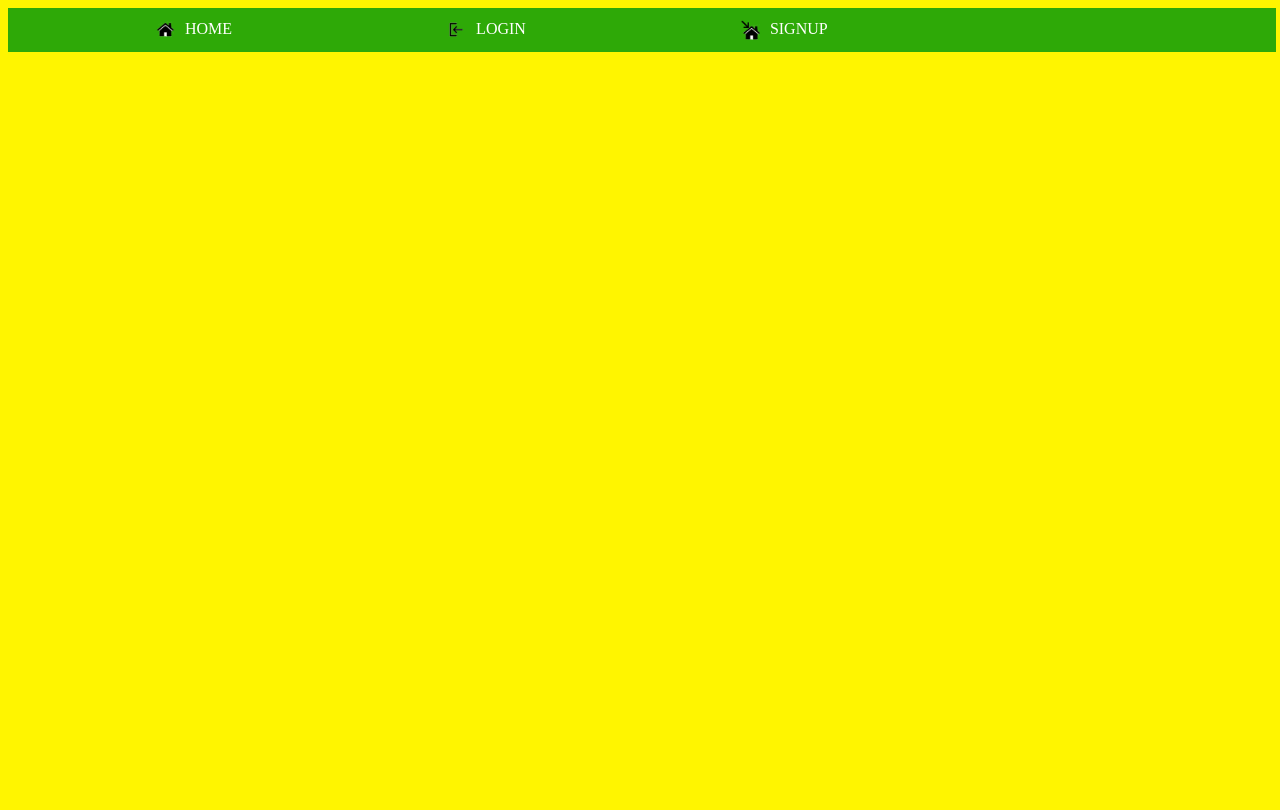
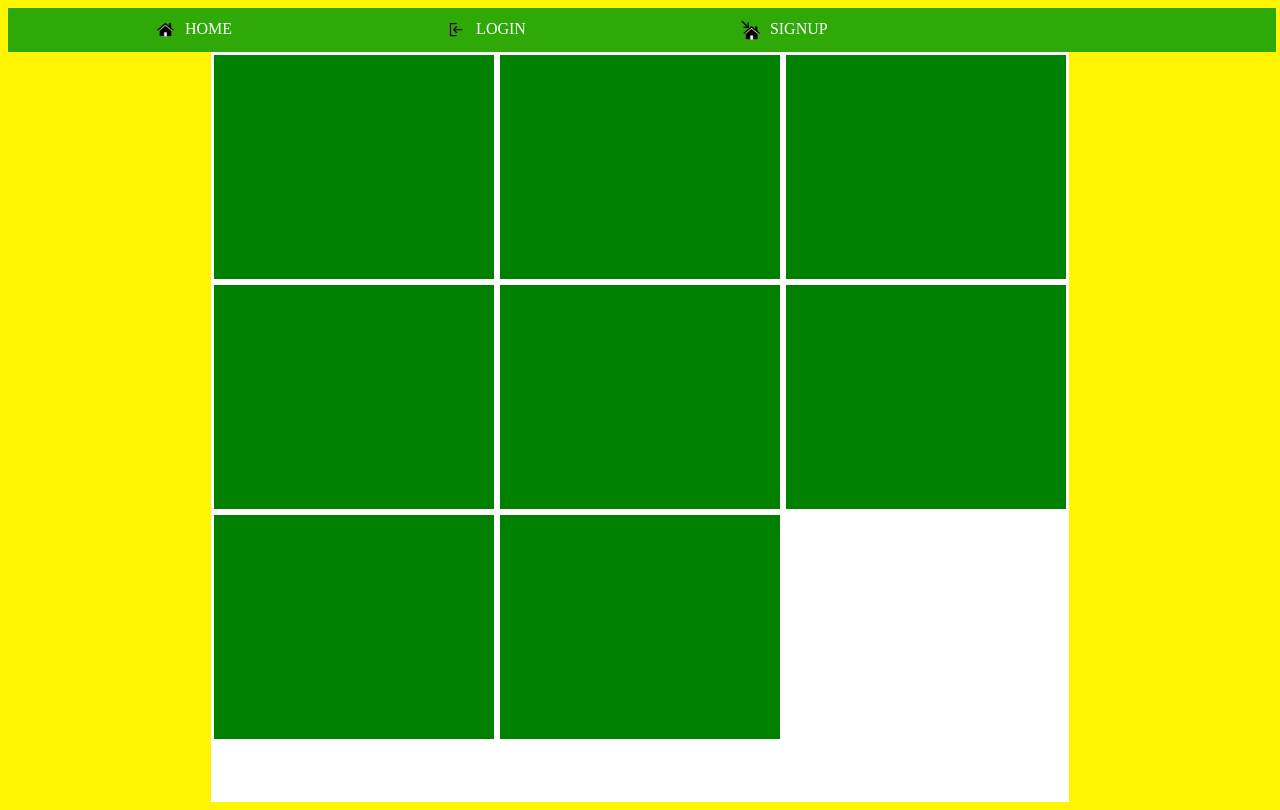
Before and after one commit to VetrovDmitry/super-umbrella, a Flask app: page /market in a window 1280 px wide. Before the commit the page ends 52 px from the top, so only its background shows below. Run offline with Flask 2, Linux system fonts and the light colour scheme; data that the repository does not hold is empty; some web fonts are replaced.

Commit message:
lesson market

```diff
--- a/app/market/controllers.py
+++ b/app/market/controllers.py
@@ -4,7 +4,7 @@ from werkzeug.utils import secure_filename
 from functools import wraps
 from .models import db, House, Photo
 from .forms import AddHouseForm, UploadPhotoForm, ChangeCostForm, ChangeAddressForm, ChangeSummaryForm
-import datetime
+import time
 import os
 
 
@@ -38,7 +38,14 @@ market = Blueprint("market", __name__)
 
 @market.route("/market")
 def marketplace():
-    return render_template('market/index.html')
+    data = dict()
+    houses = list()
+    houses_query = House.query.order_by(House.date)
+    for house in houses_query.all():
+        houses.append(house.get_min_info())
+
+    data["houses"] = houses
+    return render_template('market/index.html', data=data)
 
 
 @market.route("/add-house", methods=['POST', 'GET'])
@@ -47,13 +54,13 @@ def add_house():
     form = AddHouseForm()
 
     if form.validate_on_submit():
-        # house = House.query.filter_by(
-        #     city=form.city.data,
-        #     street=form.street.data,
-        #     house_number=form.house_number.data).first()
-        # if house:
-        #     flash("House with this address is already on market")
-        #     return redirect(url_for("market.add_house"))
+        house = House.query.filter_by(
+            city=form.city.data,
+            street=form.street.data,
+            house_number=form.house_number.data).first()
+        if house:
+            flash("House with this address is already on market")
+            return redirect(url_for("market.add_house"))
 
         new_house = House(city=form.city.data,
                           street=form.street.data,
@@ -101,8 +108,9 @@ def detail_house(house_id):
         return redirect(url_for("market.detail_house", house_id=house_id))
 
     if forms['upload_image'].validate_on_submit():
+        filename_template = '{0}.png'
         image = forms['upload_image'].image.data
-        filename = str(float(datetime.datetime.now())*1000) + '.png'
+        filename = filename_template.format(str(int(time.time()*10000)))
         filename = secure_filename(filename)
         full_path = os.path.join(SAVE_DIR, filename)
         image.save(full_path)
@@ -122,4 +130,5 @@ def house_details(house_id):
     data = dict()
     current_house = House.query.get(house_id)
     data['house_info'] = current_house.get_max_info()
+
     return render_template("market/housedetails.html", data=data)
--- a/app/static/styles/first.css
+++ b/app/static/styles/first.css
@@ -460,7 +460,7 @@ div.parameter_holder {
     width: 375px;
     margin-right: auto;
     margin-left: auto;
-    margin-top: 130px;
+    margin-top: 50px;
     padding: 5px;
 }
 
@@ -651,7 +651,7 @@ div.value {
     height: 100%;
     width: 100%;
     background: transparent;
-    font-family: "Fredoka", cursive
+    font-family: "Fredoka", cursive;
     font-weight: 600;
 }
 
@@ -663,10 +663,25 @@ div.text_holder {
     padding: 5px;
 
 }
+img.medium_img {
+    width: 326px;
+    height: 192px;
+    background: pink;
+}
 
-Fredoka
-#00C9A7
-15
+div.market_position {
+    display: block;
+    width: 280px;
+    height: 224px;
+    background: green;
+    float: left;
+    margin: 3px;
+}
 
-#008F7A
-#4D8076
+div.market_wrapper {
+    display: block;
+    height: 750px;
+    width: 858px;
+    background: white;
+    margin: auto;
+}
--- a/app/templates/market/index.html
+++ b/app/templates/market/index.html
@@ -3,6 +3,15 @@
 
 {% block content %}
 <section>
-
+    <div class="market_wrapper">
+        <div class="market_position "></div>
+        <div class="market_position "></div>
+        <div class="market_position "></div>
+        <div class="market_position "></div>
+        <div class="market_position "></div>
+        <div class="market_position "></div>
+        <div class="market_position "></div>
+        <div class="market_position "></div>
+    </div>
 </section>
 {% endblock %}
```
Also changed, not shown: app/market/models.py (+12 -2 lines), app/templates/market/housedetails.html (+3 -13 lines).
